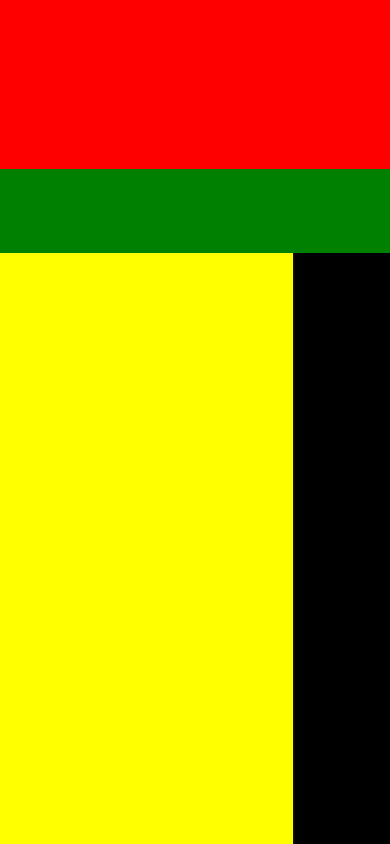
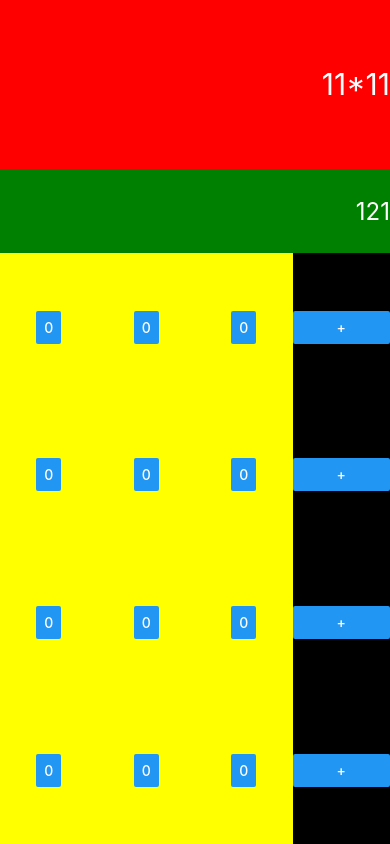
Before and after one commit to shawnantonucci/React-Native-Calculator, a React Native app: screen / in a window 390 px wide. Built offline with nearby package versions, Linux system fonts and the light colour scheme.

Commit message:
added result + calculation layout and styles

```diff
--- a/App.js
+++ b/App.js
@@ -7,12 +7,12 @@
  */
 
 import React, { Component } from "react";
-import { StyleSheet, View, Text } from "react-native";
+import { StyleSheet, View, Text, Button } from "react-native";
 
 export default class App extends Component {
   constructor() {
     super();
-    this.state = {}
+    this.state = {};
   }
 
   buttonPressed = () => {
@@ -20,16 +20,49 @@
     //const password = this._password._lastNativeText;
 
     console.log(this.state.username, this.state.password);
-  }
+  };
 
   render() {
     return (
       <View style={styles.container}>
-        <View style={styles.result}></View>
-        <View style={styles.calculation}></View>
+        <View style={styles.result}>
+          <Text style={styles.resultText}>11*11</Text>
+        </View>
+        <View style={styles.calculation}>
+          <Text style={styles.calculationText}>121</Text>
+        </View>
         <View style={styles.buttons}>
-          <View style={styles.numbers}></View>
-          <View style={styles.operations}></View>
+          <View style={styles.numbers}>
+            <View style={styles.row}>
+              <Button title="0" />
+              <Button title="0" />
+              <Button title="0" />
+            </View>
+
+            <View style={styles.row}>
+              <Button title="0" />
+              <Button title="0" />
+              <Button title="0" />
+            </View>
+
+            <View style={styles.row}>
+              <Button title="0" />
+              <Button title="0" />
+              <Button title="0" />
+            </View>
+
+            <View style={styles.row}>
+              <Button title="0" />
+              <Button title="0" />
+              <Button title="0" />
+            </View>
+          </View>
+          <View style={styles.operations}>
+            <Button title="+" />
+            <Button title="+" />
+            <Button title="+" />
+            <Button title="+" />
+          </View>
         </View>
       </View>
     );
@@ -40,24 +73,43 @@
   container: {
     flex: 1
   },
+  resultText: {
+    fontSize: 30,
+    color: 'white'
+  },
+  calculationText: {
+    fontSize: 24,
+    color: 'white'
+  },
+  row: {
+    flex: 1,
+    justifyContent: 'space-around',
+    alignItems: 'center',
+    flexDirection: 'row'
+  },
   result: {
     flex: 2,
-    backgroundColor: 'red'
+    backgroundColor: "red",
+    justifyContent: 'center',
+    alignItems: 'flex-end'
   },
   calculation: {
     flex: 1,
-    backgroundColor: 'green'
+    backgroundColor: "green",
+    justifyContent: 'center',
+    alignItems: 'flex-end'
   },
   buttons: {
     flex: 7,
-    flexDirection: 'row'
+    flexDirection: "row"
   },
   numbers: {
     flex: 3,
-    backgroundColor: 'yellow'
+    backgroundColor: "yellow"
   },
   operations: {
     flex: 1,
-    backgroundColor: 'black'
+    justifyContent: 'space-around',
+    backgroundColor: "black"
   }
 });
```
